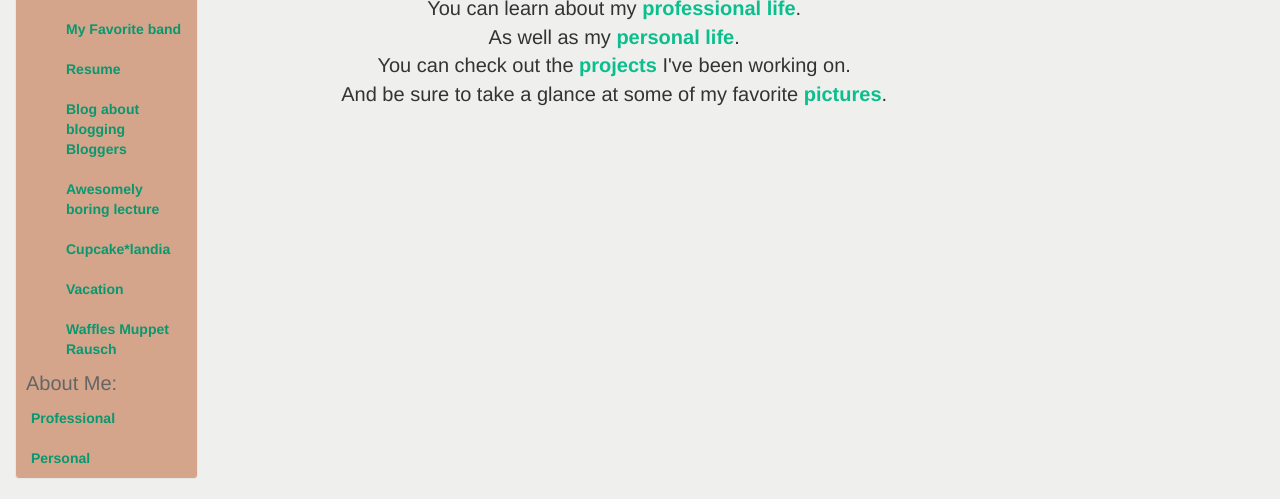
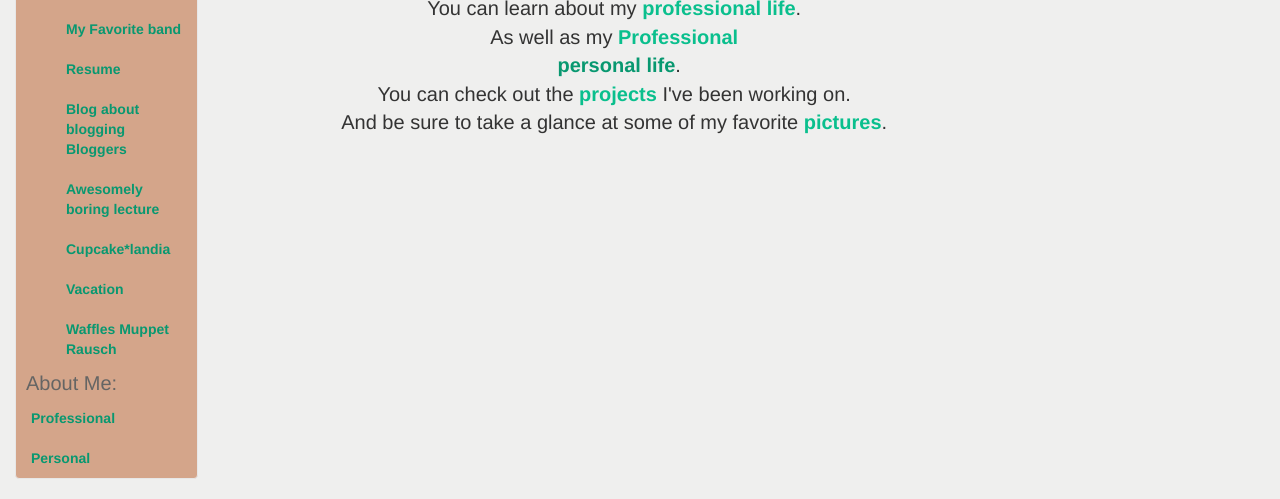
Before and after one commit to berausch/portfolio, a plain HTML site: page index.html in a window 1280 px wide. Shown: the part 559-1058 px from the top of the page. Drawn offline with Linux system fonts and the light colour scheme; a web font is replaced by a local one.

Commit message:
It will add the links to the main page text

```diff
--- a/index.html
+++ b/index.html
@@ -58,9 +58,10 @@
           <h4 class="intro-head">Feel free to take a look around</h4>
           <h4 class="intro-head">On this page you will find lots of information about <strong>me</strong>!</h4>
           <ul class="intro-list">
-            <li>You can learn about my <a href="#">professional life</a>.</li>
-            <li>As well as my <a href="#">personal life</a>.</li>
-            <li>You can check out the <a href="#">projects</a> I've been working on.</li>
+            <li>You can learn about my <a href="http://berausch.github.io/about-me-prof">professional life</a>.</li>
+            <li>As well as my <a href="http://berausch.github.io/about-me-prof">Professional</a></li>
+            <li><a class="under" href="http://berausch.github.io/about-me-pers">personal life</a>.</li>
+            <li>You can check out the <a href="http://berausch.github.io/current-projects">projects</a> I've been working on.</li>
             <li>And be sure to take a glance at some of my favorite <a href="#">pictures</a>.</li>
           </ul>
         </div>
```
